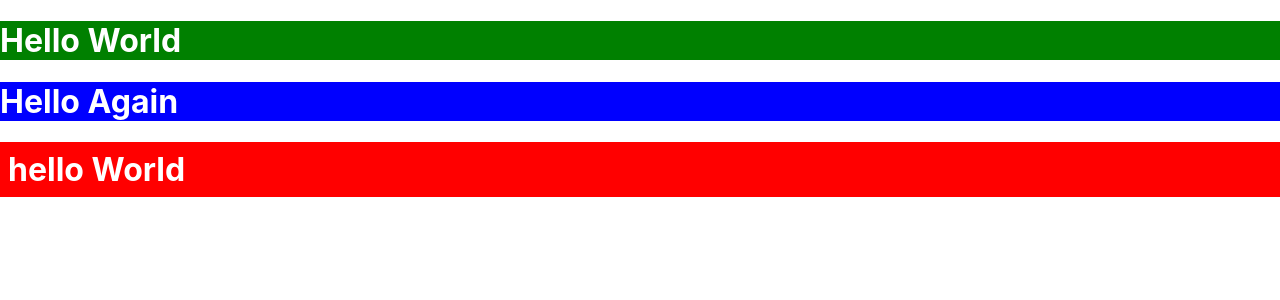
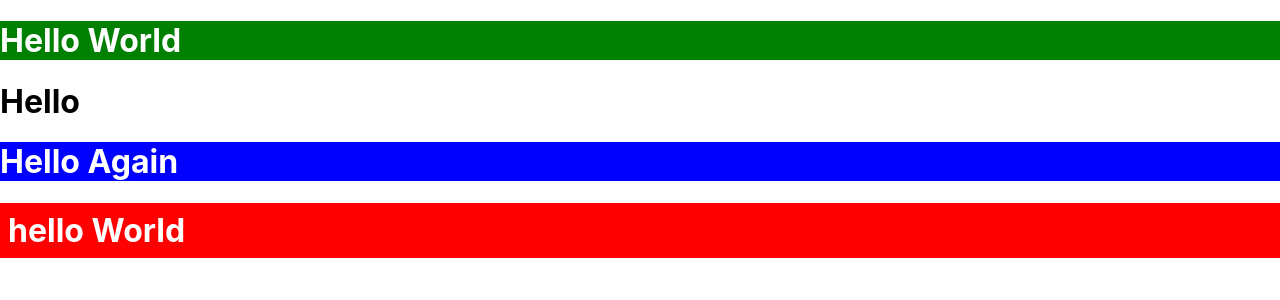
Before and after one commit to dac-23-mumbai/second-react-app, a React (Create React App) app: page / in a window 1280 px wide. Shown: the top 300 px of the page. Built offline with nearby package versions, Linux system fonts and the light colour scheme.

Commit message:
inline styling.

```diff
--- a/src/App.js
+++ b/src/App.js
@@ -12,6 +12,7 @@ function App() {
 
       {/** First Curly Brace represents JS Expression */}
       {/** Second Culry Brace, its object literal */}
+      <h1 style={{}}>Hello</h1>
       <h1 style={{ background: "blue", color: "white" }}>Hello Again</h1>
 
       {/** Observations */}
```
